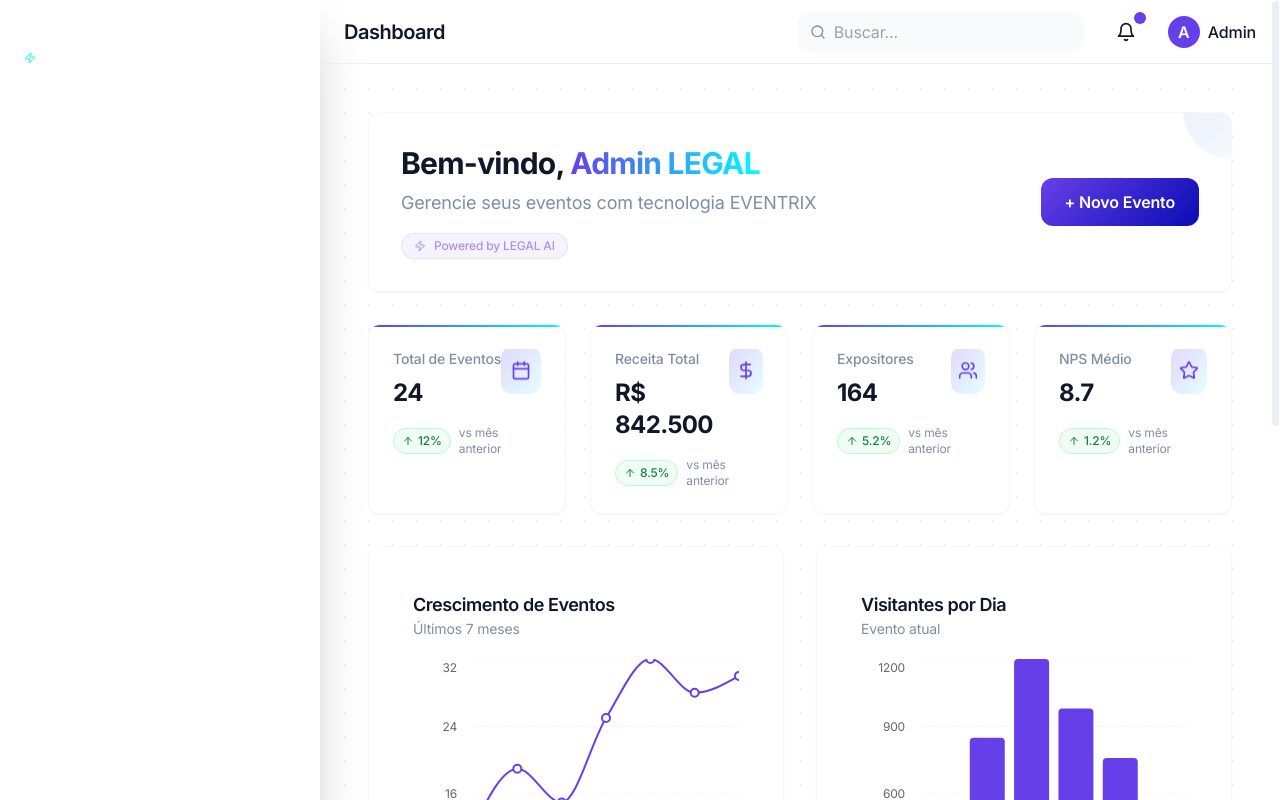
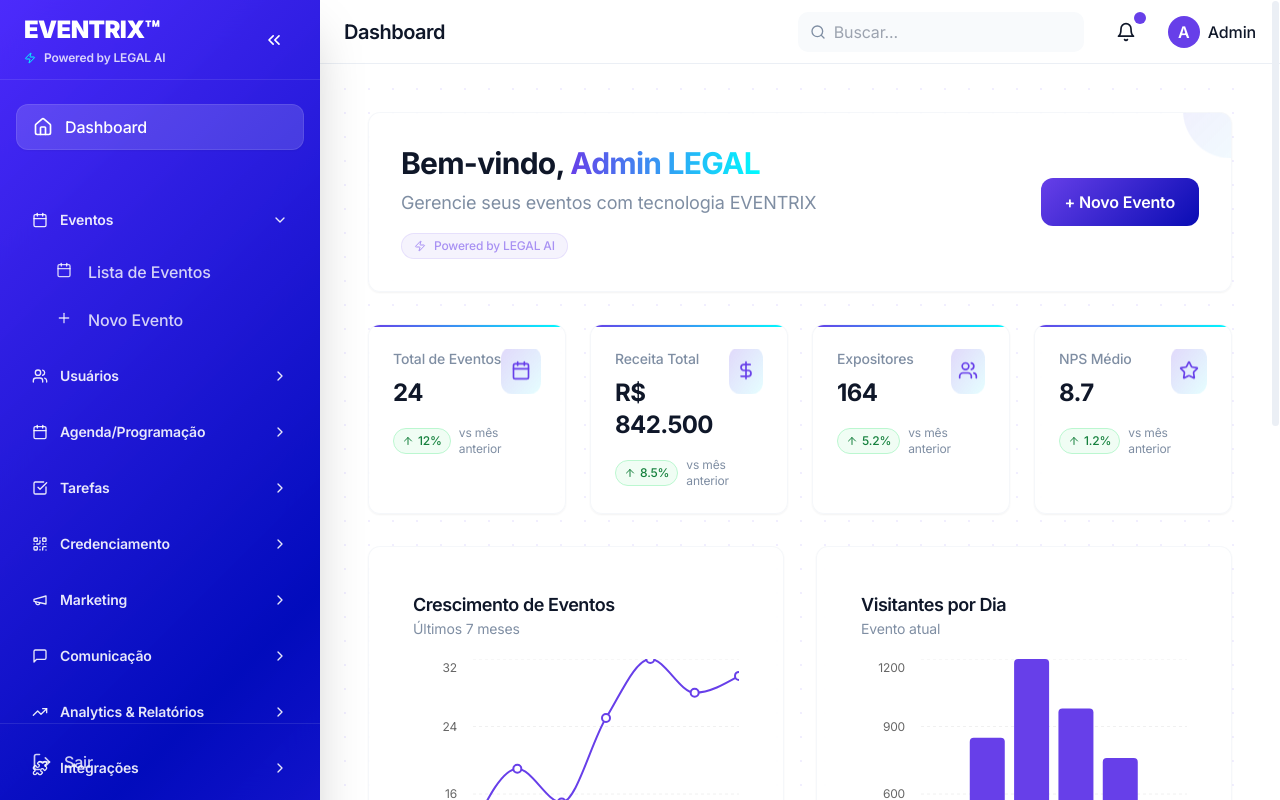
Before and after one commit to gustavomotamacedo/app-eventrix, a React (Vite) app: page /dashboard in a window 1280 px wide. Built offline with nearby package versions, Linux system fonts and the light colour scheme.

Commit message:
Fix: Improve sidebar and main page readability
Adjusted sidebar and main page styling for better readability, addressing the issue of the white menu.

```diff
--- a/src/components/layout/Sidebar.tsx
+++ b/src/components/layout/Sidebar.tsx
@@ -59,12 +59,12 @@ interface SidebarGroupProps {
 
 const SidebarItem: React.FC<SidebarItemProps> = ({ icon, label, to, isCollapsed, isActive }) => (
   <Link to={to} className={cn(
-    "legal-sidebar-item",
-    isActive && "active",
+    "legal-sidebar-item text-white/80 hover:text-white",
+    isActive && "active text-white",
     isCollapsed ? "justify-center px-3" : "px-4"
   )}>
     <div className="w-5 h-5">{icon}</div>
-    {!isCollapsed && <span className="font-semibold">{label}</span>}
+    {!isCollapsed && <span className="font-medium">{label}</span>}
   </Link>
 );
 
@@ -79,7 +79,7 @@ const SidebarGroup: React.FC<SidebarGroupProps> = ({ icon, label, children, isCo
 
   return (
     <Collapsible open={isOpen} onOpenChange={onToggle}>
-      <CollapsibleTrigger className="flex items-center justify-between w-full px-4 py-3 text-sm font-bold text-white/80 hover:text-white hover:bg-white/10 rounded-xl transition-all duration-300">
+      <CollapsibleTrigger className="flex items-center justify-between w-full px-4 py-3 text-sm font-semibold text-white/90 hover:text-white hover:bg-white/10 rounded-xl transition-all duration-300">
         <div className="flex items-center gap-3">
           <div className="w-4 h-4">{icon}</div>
           <span>{label}</span>
@@ -191,9 +191,9 @@ const Sidebar = () => {
       "flex flex-col legal-gradient-bg text-white transition-all min-h-full shadow-2xl",
       isCollapsed ? "w-20" : "w-80"
     )}>
-      <div className="flex items-center h-20 px-6 sticky top-0 z-10 border-b border-white/10">
+      <div className="flex items-center h-20 px-6 sticky top-0 z-10 border-b border-white/10 relative">
         {!isCollapsed && (
-          <div className="flex-1">
+          <div className="flex-1 relative z-10">
             <h1 className="text-2xl font-black text-white mb-1">EVENTRIX™</h1>
             <div className="flex items-center gap-2">
               <Zap size={12} className="text-secondary" />
@@ -203,13 +203,13 @@ const Sidebar = () => {
         )}
         <button
           onClick={() => setIsCollapsed(!isCollapsed)}
-          className="p-3 rounded-xl hover:bg-white/20 transition-all duration-300 hover:scale-110"
+          className="p-3 rounded-xl hover:bg-white/20 transition-all duration-300 hover:scale-110 relative z-10"
         >
           {isCollapsed ? <ChevronsRight size={20} /> : <ChevronsLeft size={20} />}
         </button>
       </div>
 
-      <div className="flex-1 pt-6 px-4 pb-20 overflow-y-auto">
+      <div className="flex-1 pt-6 px-4 pb-20 overflow-y-auto relative z-10">
         <nav className="space-y-3">
           {/* Main Navigation */}
           {mainNavigation.map((item) => (
@@ -225,7 +225,7 @@ const Sidebar = () => {
 
           <div className="h-6" />
 
-          {/* All navigation groups with enhanced styling */}
+          {/* All navigation groups */}
           <SidebarGroup
             icon={<Calendar size={16} />}
             label="Eventos"
@@ -437,13 +437,13 @@ const Sidebar = () => {
         </nav>
       </div>
 
-      <div className="p-4 sticky bottom-0 border-t border-white/10">
+      <div className="p-4 sticky bottom-0 border-t border-white/10 relative z-10">
         <div className={cn(
-          "legal-sidebar-item mt-auto cursor-pointer hover:bg-red-500/20",
+          "legal-sidebar-item mt-auto cursor-pointer hover:bg-red-500/20 text-white/80 hover:text-white",
           isCollapsed ? "justify-center px-3" : "px-4"
         )}>
           <LogOut size={20} />
-          {!isCollapsed && <span className="font-semibold">Sair</span>}
+          {!isCollapsed && <span className="font-medium">Sair</span>}
         </div>
       </div>
     </div>
--- a/src/index.css
+++ b/src/index.css
@@ -153,11 +153,29 @@
     background: linear-gradient(135deg, hsl(var(--tertiary)) 0%, hsl(var(--primary)) 100%);
   }
 
-  .tech-sidebar-item {
-    @apply flex items-center gap-3 px-3 py-2.5 rounded-lg transition-all duration-200 hover:bg-white/10 hover:translate-x-1;
+  .legal-gradient-bg {
+    background: linear-gradient(135deg, #4D2BFB 0%, #020CBC 50%, #4D2BFB 100%);
+    position: relative;
   }
 
-  .tech-sidebar-item.active {
+  .legal-gradient-bg::before {
+    content: '';
+    position: absolute;
+    top: 0;
+    left: 0;
+    right: 0;
+    bottom: 0;
+    background: linear-gradient(135deg, rgba(77, 43, 251, 0.9) 0%, rgba(2, 12, 188, 0.95) 50%, rgba(77, 43, 251, 0.9) 100%);
+    backdrop-filter: blur(20px);
+  }
+
+  .legal-sidebar-item {
+    @apply flex items-center gap-3 px-3 py-2.5 rounded-lg transition-all duration-200 hover:bg-white/10 hover:translate-x-1;
+    position: relative;
+    z-index: 10;
+  }
+
+  .legal-sidebar-item.active {
     @apply bg-white/15 text-white shadow-sm border border-white/10;
   }
 
```
